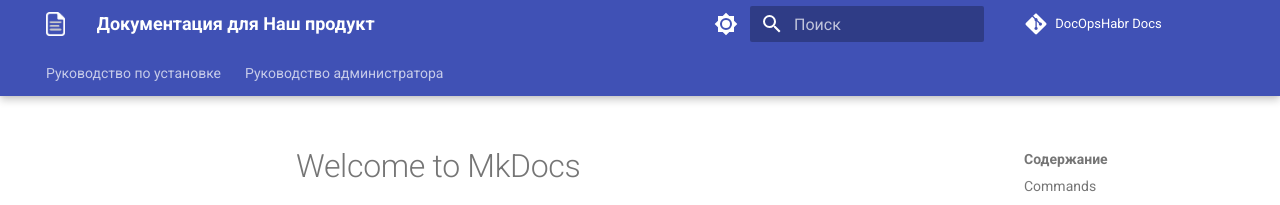
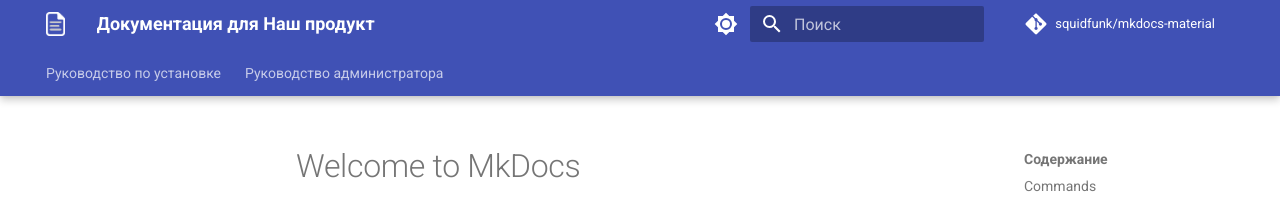
Before and after one commit to docopshabr/docopshabr, an MkDocs documentation site: the page built from docs/index.md, in a window 1280 px wide. Shown: the top 205 px of the page. Built offline with MkDocs 1.6.1 and Material for MkDocs 9.7.7, drawn with Linux system fonts in a browser that asks for light colours; comment, search, counter and statistics services are not loaded; the version menu is left out.

Commit message:
template

```diff
--- a/mkdocs.yml
+++ b/mkdocs.yml
@@ -62,6 +62,10 @@ extra:
   version:
     provider: mike
 
-repo_url: https://github.com/docopshabr/docopshabr
-repo_name: DocOpsHabr Docs
-edit_uri: edit/main/docs
+# repo_url: https://github.com/docopshabr/docopshabr
+# repo_name: DocOpsHabr Docs
+# edit_uri: edit/main/docs
+
+repo_url: https://github.com/squidfunk/mkdocs-material
+repo_name: squidfunk/mkdocs-material
+edit_uri: edit/main/docs/
```
